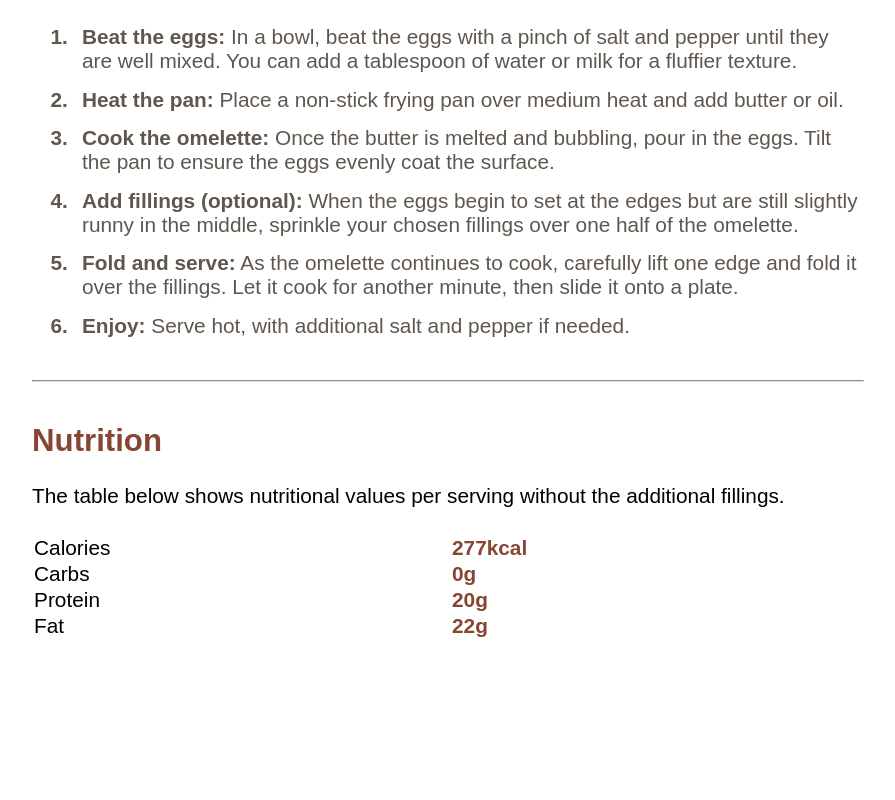
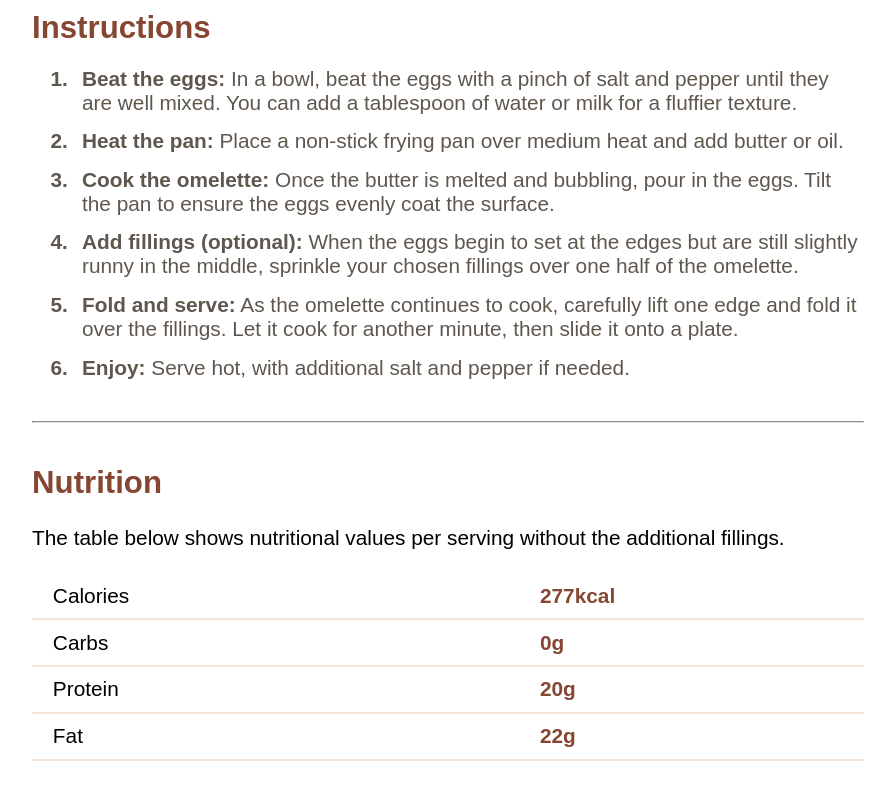
Before and after one commit to JosefForkman/Recipe-page, a React (Vite) app: page / in a window 1280 px wide. Shown: the part 1209-2009 px from the top of the page, without its empty margins (192-1087 px from the left). Before the commit the page ends 1880 px from the top, so only its background shows below. Built offline with nearby package versions, Linux system fonts and the light colour scheme; a web font is replaced by a local one.

Commit message:
completed styling for the table

```diff
--- a/src/App.jsx
+++ b/src/App.jsx
@@ -3,9 +3,9 @@ import "./styles/main.scss";
 
 function App() {
     return (
-        <main className="wrapper">
+        <main className="wrapper padding-block-600-lg">
             <img src={omelette} alt="" />
-            <div className="flex-column gap-row-600 padding-block-500 padding-inline-0-lg padding-inline-400">
+            <div className="flex-column gap-row-600 padding-block-500  padding-bottom-0-lg padding-inline-400 padding-inline-0-lg">
                 <h1 className="text-DarkCharcoal">Simple Omelette Recipe</h1>
                 <p className="WengeBrown">
                     An easy and quick dish, perfect for any meal. This classic
@@ -118,27 +118,27 @@ function App() {
                             </tr>
                         </thead>
                         <tbody>
-                            <tr>
-                                <td>Calories</td>
-                                <td className="text-Nutmeg">
+                            <tr className="padding-block-200">
+                                <td className="padding-inline-400 padding-block-200">Calories</td>
+                                <td className="text-Nutmeg padding-block-200">
                                     <b>277kcal</b>
                                 </td>
                             </tr>
                             <tr>
-                                <td>Carbs</td>
-                                <td className="text-Nutmeg">
+                                <td className="padding-inline-400 padding-block-200">Carbs</td>
+                                <td className="text-Nutmeg padding-block-200">
                                     <b>0g</b>
                                 </td>
                             </tr>
                             <tr>
-                                <td>Protein</td>
-                                <td className="text-Nutmeg">
+                                <td className="padding-inline-400 padding-block-200">Protein</td>
+                                <td className="text-Nutmeg padding-block-200">
                                     <b>20g</b>
                                 </td>
                             </tr>
                             <tr>
-                                <td>Fat</td>
-                                <td className="text-Nutmeg">
+                                <td className="padding-inline-400 padding-block-200">Fat</td>
+                                <td className="text-Nutmeg padding-block-200">
                                     <b>22g</b>
                                 </td>
                             </tr>
--- a/src/styles/pages/_home.scss
+++ b/src/styles/pages/_home.scss
@@ -1,5 +1,8 @@
-// .wrapper {
-//     display: flex;
-//     flex-direction: column;
-//     gap: 2rem;
-// }
+[aria-labelledby="Nutrition"] {
+    table {
+        border-collapse: collapse;
+        tr {
+            border-bottom: 2px solid var(--Eggshell);
+        }
+    }
+}
```
